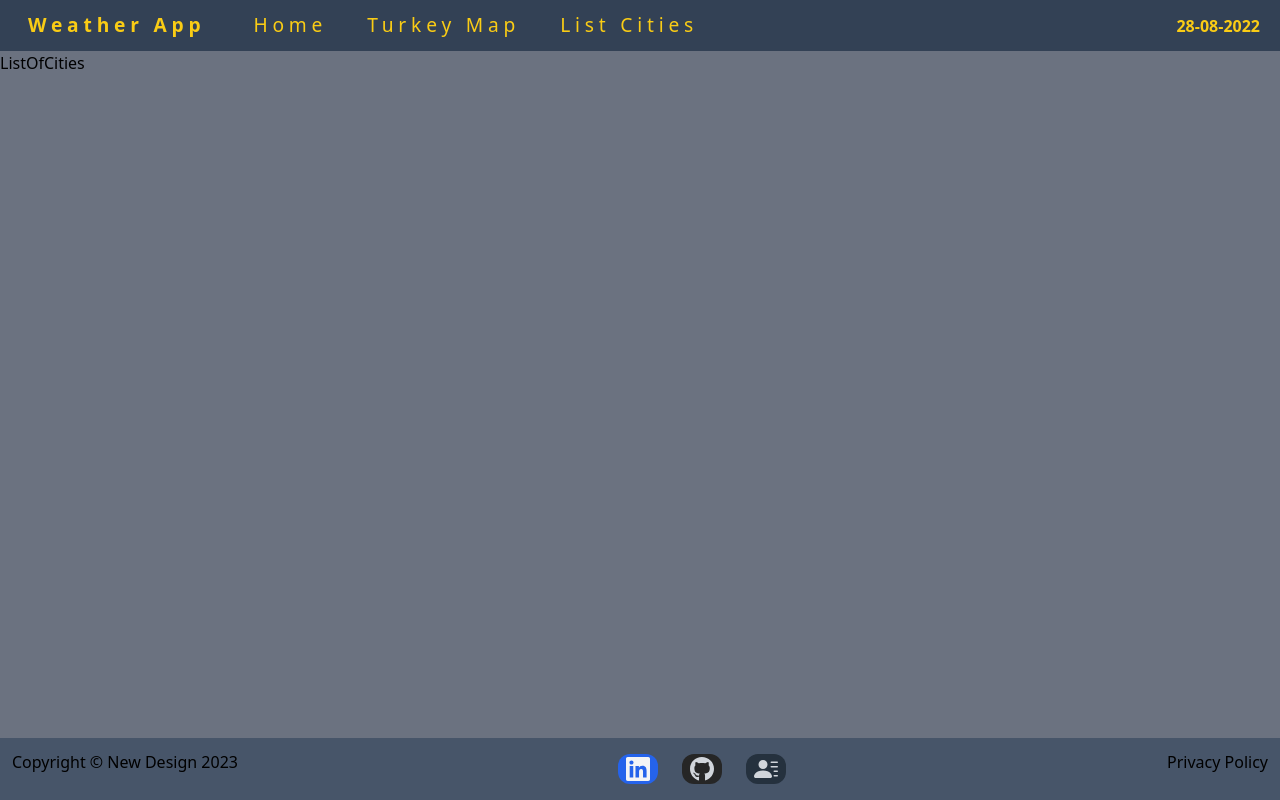
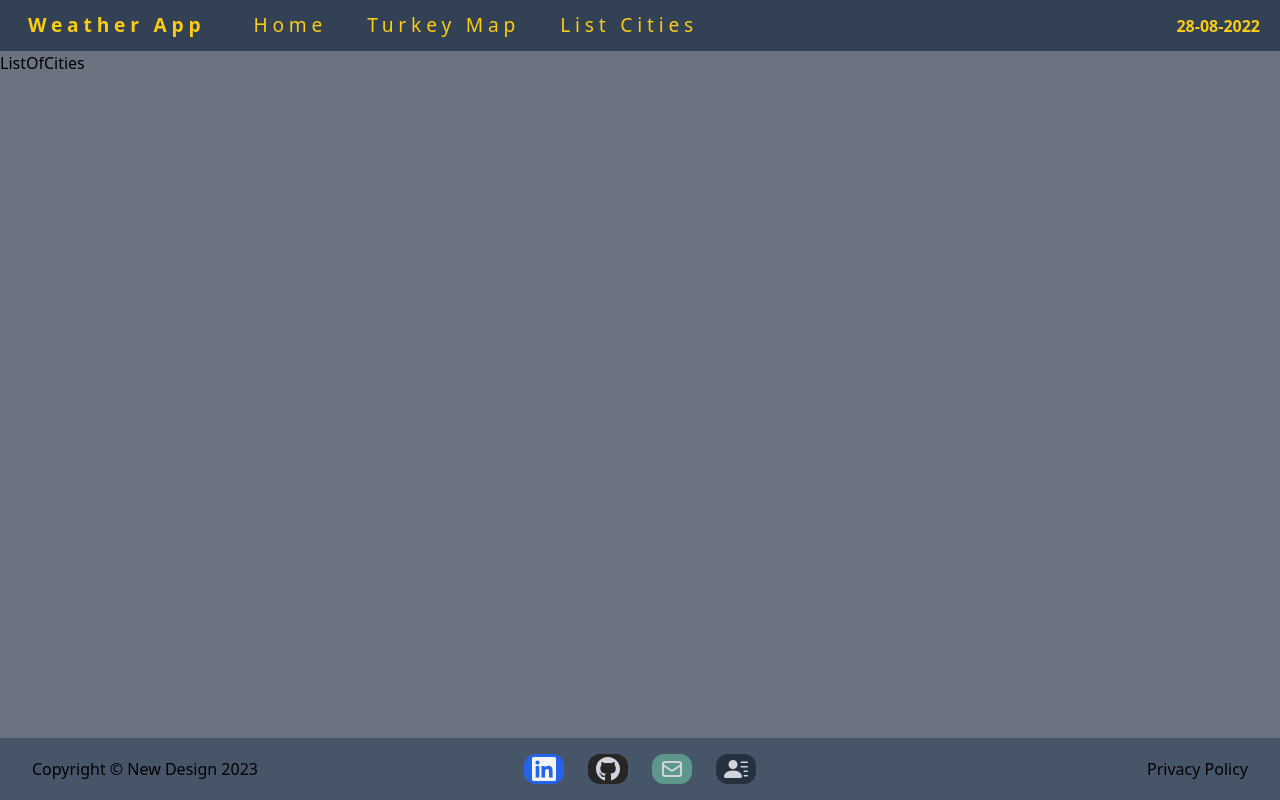
Before and after one commit to MustafaYilmaz1625/weather-app, a React (Create React App) app: page /listOfCities in a window 1280 px wide. Built offline with nearby package versions, Linux system fonts and the light colour scheme.

Commit message:
add footer update on page

```diff
--- a/src/components/Footer.jsx
+++ b/src/components/Footer.jsx
@@ -5,15 +5,15 @@
 
 function Footer() {
   return (
-    <div className="fixed bottom-0 sm:flex  justify-between    bg-slate-600 w-full p-3">
-      <div>
-        <h1 className="text-center md:text-start">
+    <div className="fixed bottom-0 flex md:flex-row  flex-col  justify-between items-center    bg-slate-600 w-full p-3">
+      <div className="md:flex-auto md:w-16">
+        <h1 className="text-center md:text-start pl-5">
           Copyright &copy; New Design 2023
         </h1>
       </div>
-      <div>
-        <ul className="flex flex-row py-2 md:py-1 justify-center">
-          <li className="w-[40px] h-[30px] flex  justify-between items-center rounded-xl   bg-blue-600">
+      <div className="md:flex-auto md:w-64" >
+        <ul className="flex flex-row py-2 md:py-1 justify-center items-center">
+          <li className="w-[40px] h-[30px] flex  justify-between items-center rounded-xl hover:scale-150  bg-blue-600">
             <a
               className="flex justify-between items-center w-full text-gray-100"
               href="https://www.linkedin.com/in/mustafa-y%C4%B1lmaz-/"
@@ -21,7 +21,7 @@
               <FaLinkedin size={30} />
             </a>
           </li>
-          <li className="w-[40px] h-[30px] flex justify-between items-center rounded-xl  bg-[#262626]">
+          <li className="w-[40px] h-[30px] flex justify-between items-center rounded-xl hover:scale-150  bg-[#262626]">
             <a
               className="flex justify-between items-center w-full text-gray-300"
               href="https://github.com/MustafaYilmaz1625"
@@ -29,8 +29,16 @@
               <FaGithub size={30} />
             </a>
           </li>
+          <li className="w-[40px] h-[30px] flex justify-between items-center rounded-xl hover:scale-150  bg-[#5d978b]">
+            <a
+              className="flex justify-between items-center w-full text-gray-300"
+              href="https://mail.google.com/mail/u/0/?hl=tr&tf=cm&fs=1&to=myyilmaz1625@"
+            >
+              <HiOutlineMail size={30} />
+            </a>
+          </li>
 
-          <li className="w-[40px] h-[30px] flex justify-between items-center rounded-xl  bg-[#25313e]">
+          <li className="w-[40px] h-[30px] flex justify-between items-center rounded-xl hover:scale-150 bg-[#25313e]">
             <a
               className="flex justify-between items-center w-full text-gray-300"
               href="https://www.linkedin.com/in/mustafa-yılmaz-/overlay/1635494929296/single-media-viewer/"
@@ -40,8 +48,8 @@
           </li>
         </ul>
       </div>
-      <div>
-        <h1 className="text-center md:text-end">Privacy Policy</h1>
+      <div className="md:flex-auto md:w-16">
+        <h1 className="text-center md:text-end pr-5">Privacy Policy</h1>
       </div>
     </div>
   );
```
